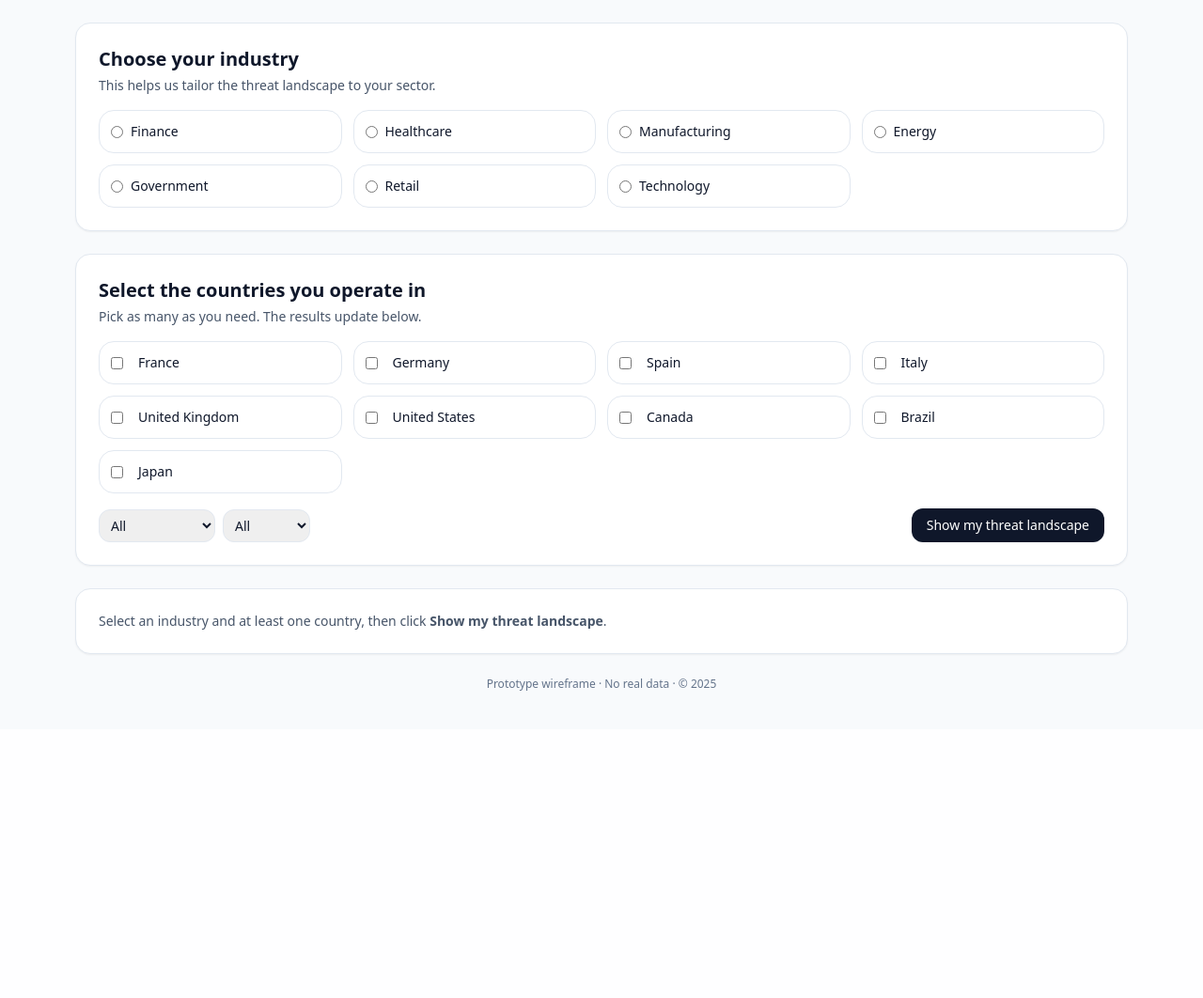
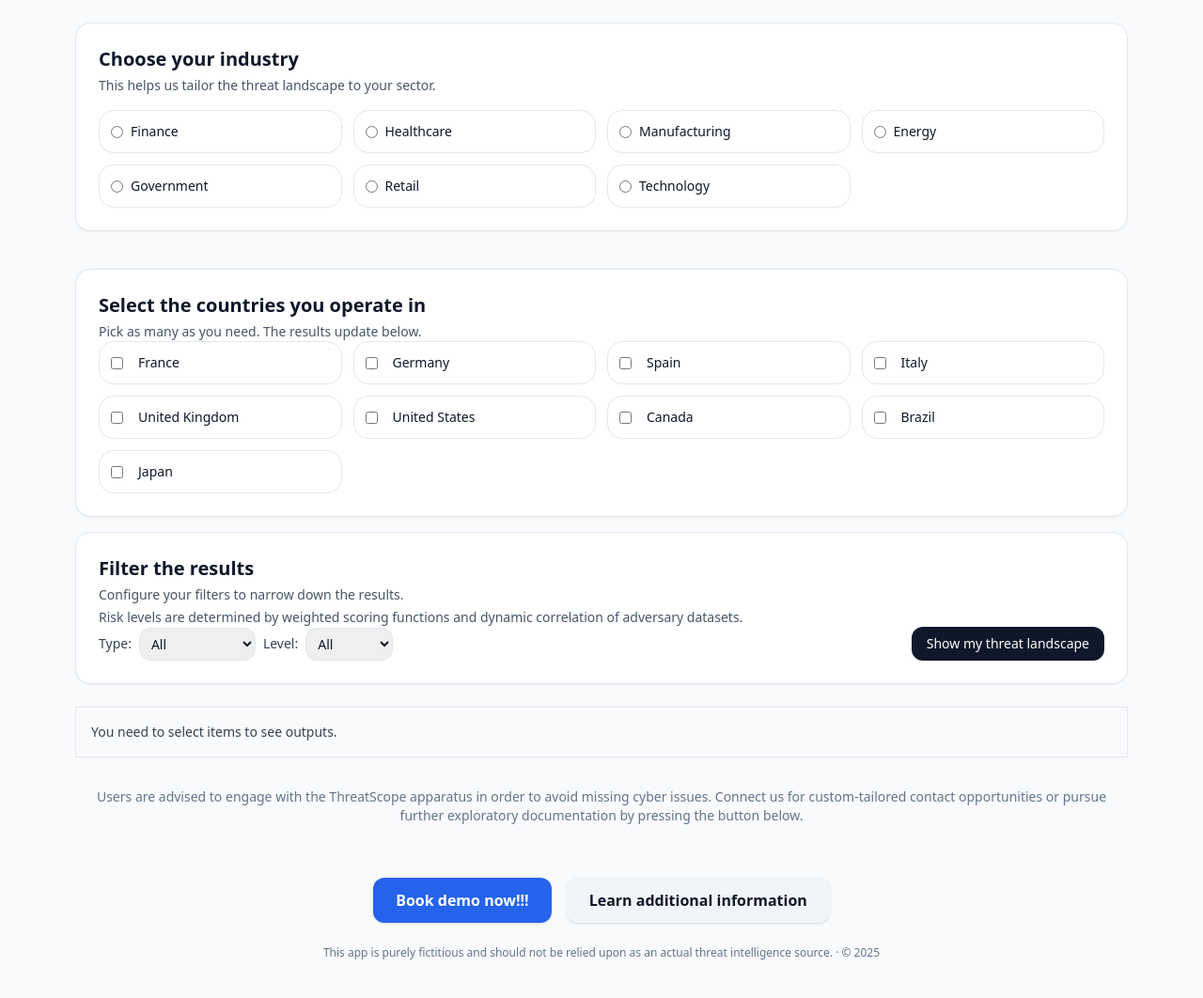
Before and after one commit to SEKOIA-IO/ThreatScope, a FastAPI app: page / in a window 1280 px wide. Shown: the part 49-1111 px from the top of the page at 94% size. Before the commit the page ends 784 px from the top, so only its background shows below. Run offline with FastAPI, Linux system fonts and the light colour scheme; some libraries are stand-ins or nearby versions.

Commit message:
introduce first & second exercice

```diff
--- a/app/data.py
+++ b/app/data.py
@@ -40,7 +40,7 @@ MOCK_THREATS = [
         "risk": "High",
         "industries": ["Manufacturing", "Retail", "Healthcare", "Technology"],
         "countries": ["FR", "DE", "IT", "ES", "US", "CA"],
-        "description": "Ransomware-as-a-Service operation known for double-extortion tactics."
+        "description": "Ransomware-as-a-Service with affiliate double-extortion frameworks"
     },
 ]
 
--- a/templates/base.html
+++ b/templates/base.html
@@ -28,7 +28,7 @@
         </main>
 
         <footer class="max-w-6xl mx-auto px-4 pb-10 text-center text-xs text-slate-500">
-            Prototype wireframe · No real data · © <span id="y"></span>
+            This app is purely fictitious and should not be relied upon as an actual threat intelligence source. · © <span id="y"></span>
         </footer>
         <script>document.getElementById('y').textContent = new Date().getFullYear()</script>
     </body>
--- a/templates/components/threat_cards.html
+++ b/templates/components/threat_cards.html
@@ -9,8 +9,8 @@
 <div class="grid place-items-center text-center p-10">
 <div class="max-w-md">
 <div class="w-10 h-10 rounded-xl bg-slate-100 mx-auto"></div>
-<h3 class="mt-3 text-lg font-semibold">No threats matched… yet</h3>
-<p class="text-slate-600 text-sm mt-1">Try selecting more countries or another industry.</p>
+<h3 class="mt-3 text-lg font-semibold">No result found</h3>
+<p class="text-slate-600 text-sm mt-1">Very sorry about that.</p>
 </div>
 </div>
 {% else %}
--- a/templates/index.html
+++ b/templates/index.html
@@ -21,13 +21,6 @@
     </div>
 </div>
 
-
-<!-- Step 2: Countries & Filters + Results submit via HTMX -->
-<div class="rounded-2xl bg-white shadow-sm border border-slate-200 p-6">
-    <h2 class="text-xl font-semibold">Select the countries you operate in</h2>
-    <p class="text-slate-600 text-sm mt-1">Pick as many as you need. The results update below.</p>
-
-
 <form
         id="query-form"
         hx-post="/threats"
@@ -35,6 +28,13 @@
         hx-swap="innerHTML"
         class="mt-4 grid gap-4"
     >
+<!-- Step 2: Countries & Filters + Results submit via HTMX -->
+<div class="rounded-2xl bg-white shadow-sm border border-slate-200 p-6">
+    <h2 class="text-xl font-semibold">Select the countries you operate in</h2>
+    <p class="text-slate-600 text-sm mt-1">Pick as many as you need. The results update below.</p>
+
+
+
         <!-- hidden field that HTMX will include: industry from the radios above -->
         <input type="hidden" name="industry" id="industry-hidden" />
 
@@ -49,13 +49,27 @@
         </div>
 
 
+
+
+</div>
+
+<div class="rounded-2xl bg-white shadow-sm border border-slate-200 p-6">
+    <h2 class="text-xl font-semibold">Filter the results</h2>
+    <p class="text-slate-600 text-sm mt-1">
+        Configure your filters to narrow down the results.
+    </p>
+    <p class="text-slate-600 text-sm mt-1">
+        Risk levels are determined by weighted scoring functions and dynamic correlation of adversary datasets.
+    </p>
     <div class="flex flex-wrap items-center gap-2">
-            <select name="type_filter" class="rounded-xl border border-slate-200 px-2 py-1.5 text-sm">
+            <label for="type-filter" class="text-sm text-slate-700">Type:</label>
+            <select id="type-filter" name="type_filter" class="rounded-xl border border-slate-200 px-2 py-1.5 text-sm">
                 <option>All</option>
                 <option>Threat Actor</option>
                 <option>Ransomware</option>
                 <option>Malware</option>
             </select>
+            <label for="risk-filter" class="text-sm text-slate-700">Level:</label>
             <select name="risk_filter" class="rounded-xl border border-slate-200 px-2 py-1.5 text-sm">
             <option>All</option>
             <option>High</option>
@@ -66,16 +80,27 @@
                 Show my threat landscape
             </button>
         </div>
-    </form>
 </div>
 
-
+ </form>
 <!-- Results container (HTMX target) -->
-<div id="results" class="rounded-2xl bg-white shadow-sm border border-slate-200 p-6">
-    <div class="text-slate-600 text-sm">
-        Select an industry and at least one country, then click <strong>Show my threat landscape</strong>.
+<div id="results" class="border p-4 bg-gray-50">
+    <div class="text-gray-700 text-sm">
+        You need to select items to see outputs.
     </div>
 </div>
+
+<div class="text-center text-sm text-slate-500 mt-2">
+    Users are advised to engage with the ThreatScope apparatus in order to avoid missing cyber issues. Connect us for custom-tailored contact opportunities or pursue further exploratory documentation by pressing the button below.
+</div>
+
+<div class="flex justify-center mt-8 gap-4">
+    <a href="#" class="px-6 py-3 rounded-xl bg-blue-600 text-white font-semibold shadow hover:bg-blue-700 transition">
+        Book demo now!!!
+    </a>
+    <a href="#" class="px-6 py-3 rounded-xl bg-slate-100 text-slate-900 font-semibold shadow hover:bg-slate-200 transition">Learn additional information</a>
+</div>
+
 
 <script>
 // keep hidden industry field in sync with the selected radio
```
Also changed, not shown: docs/index.md (+1 -1 lines), README.md. Lines whose indentation alone changed are shown as unchanged.
